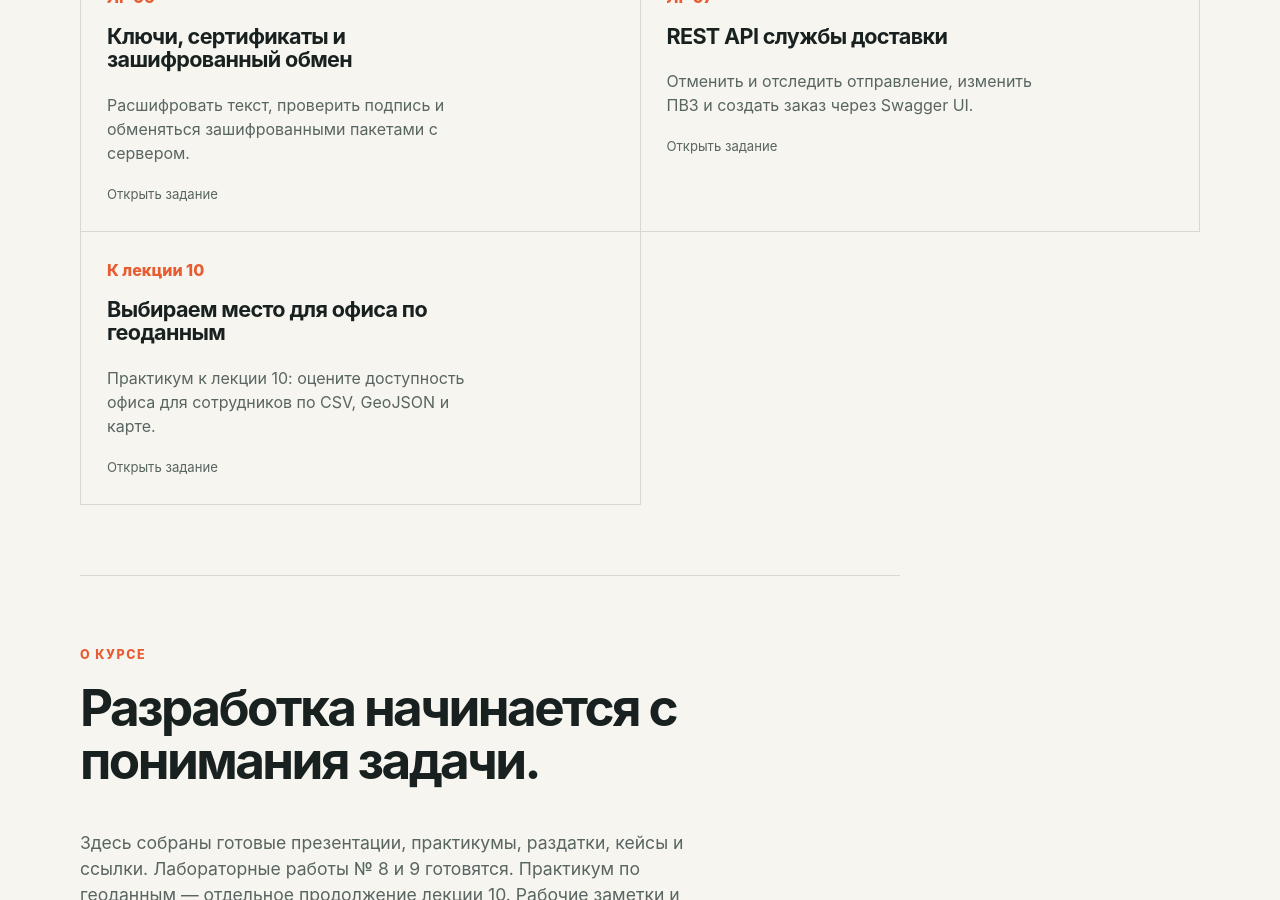
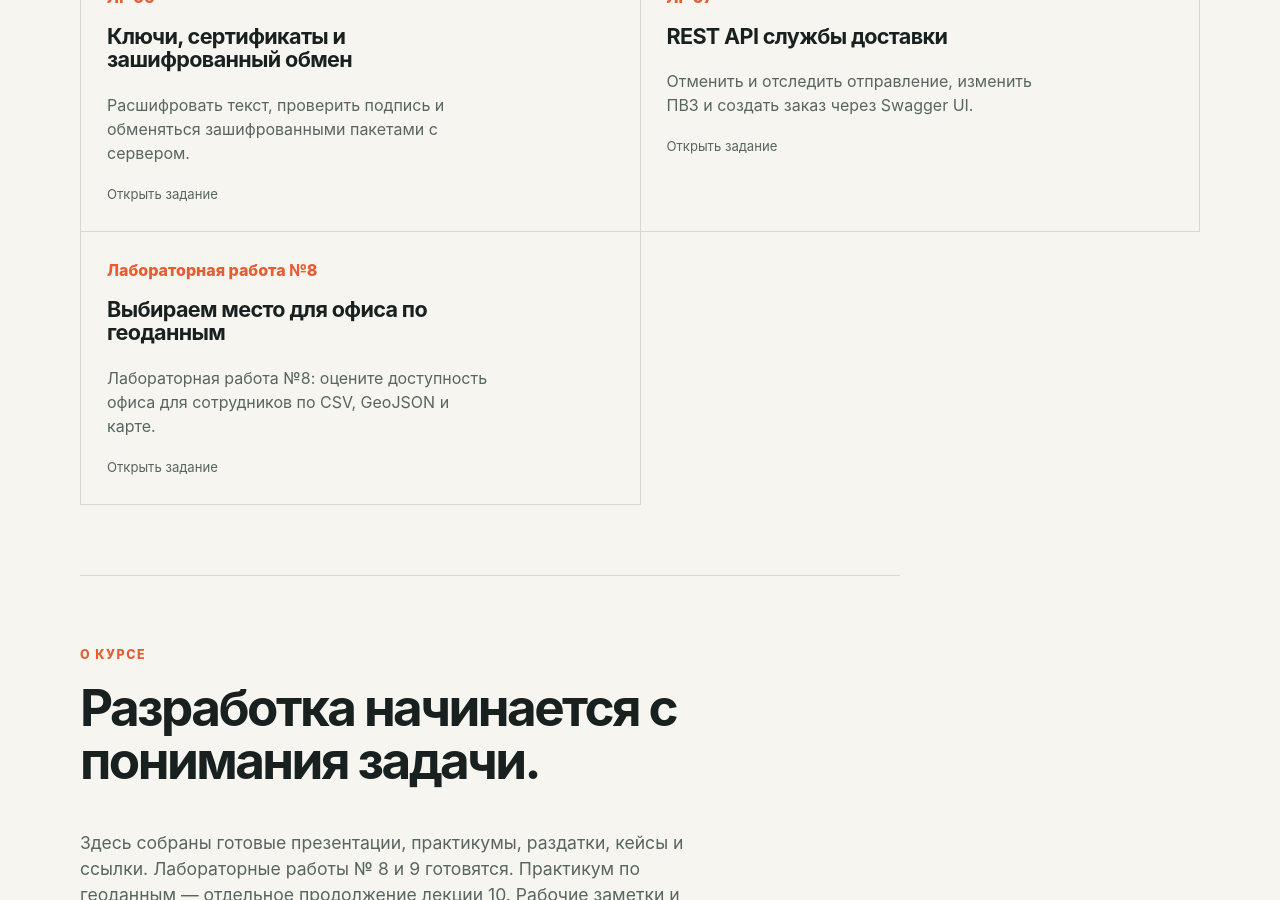
Before and after one commit to denrad/course-materials, a Jekyll site: the page built from index.html, in a window 1280 px wide and 900 px high, scrolled down 3436 px. Built offline with Jekyll 4.4.1, drawn with Linux system fonts in a browser that asks for light colours.

Commit message:
Rename office location assignment to lab 8

```diff
--- a/materials/lab-10/index.md
+++ b/materials/lab-10/index.md
@@ -3,15 +3,15 @@ layout: "material"
 id: "lab-10"
 kind: "lab"
 title: "Выбираем место для офиса по геоданным"
-description: "Практикум к лекции 10: оцените доступность офиса для сотрудников по CSV, GeoJSON и карте."
+description: "Лабораторная работа №8: оцените доступность офиса для сотрудников по CSV, GeoJSON и карте."
 order: 19
 permalink: "/materials/lab-10/"
-card_label: "К лекции 10"
+card_label: "Лабораторная работа №8"
 card_action: "Открыть задание"
-aria_label: "Открыть практикум к лекции № 10"
+aria_label: "Открыть лабораторную работу № 8"
 render_with_liquid: false
 ---
-# Практикум к лекции № 10. Выбираем место для офиса по геоданным
+# Лабораторная работа № 8. Выбираем место для офиса по геоданным
 
 ![Восемь условных сотрудников и способы их передвижения](office-location-pilot/assets/employee-avatars.png)
 
```
